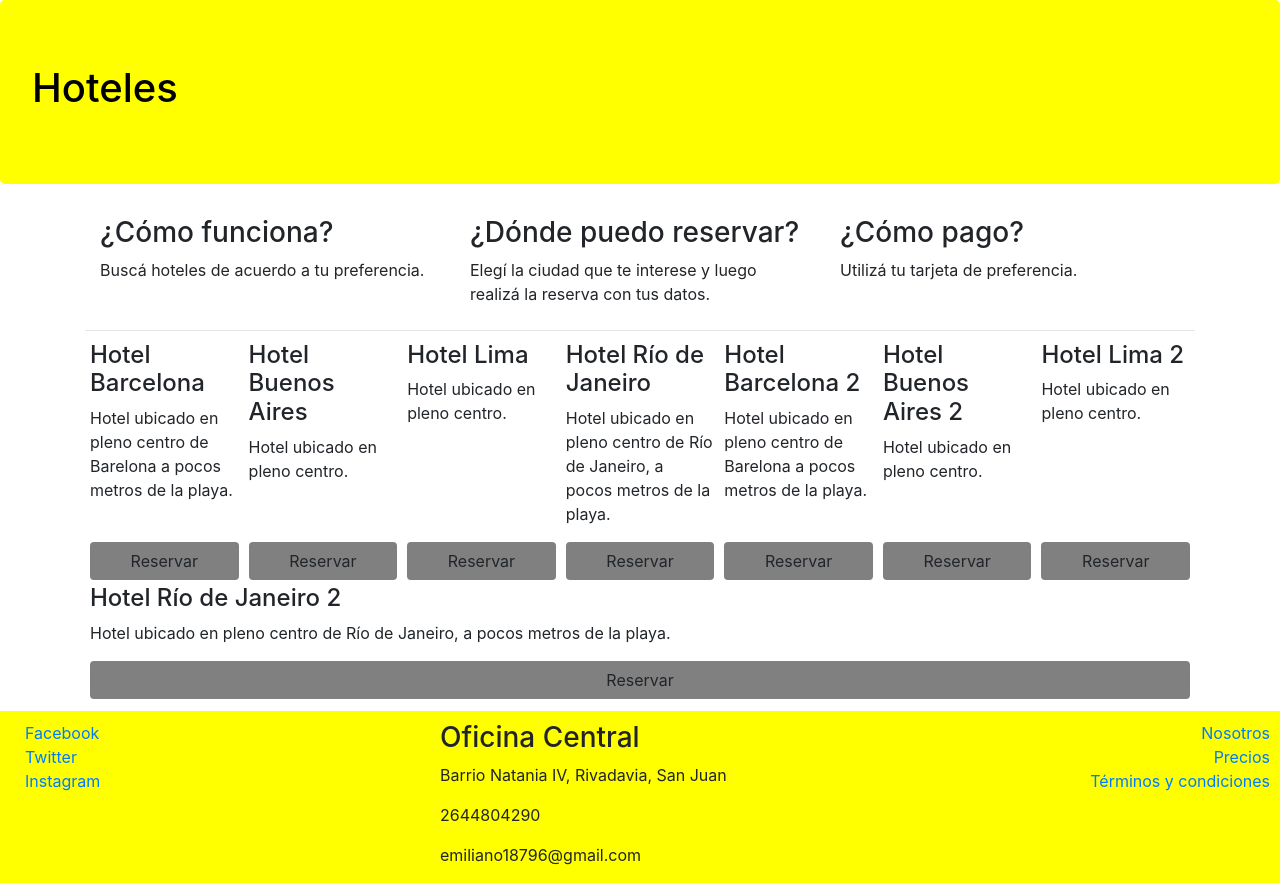
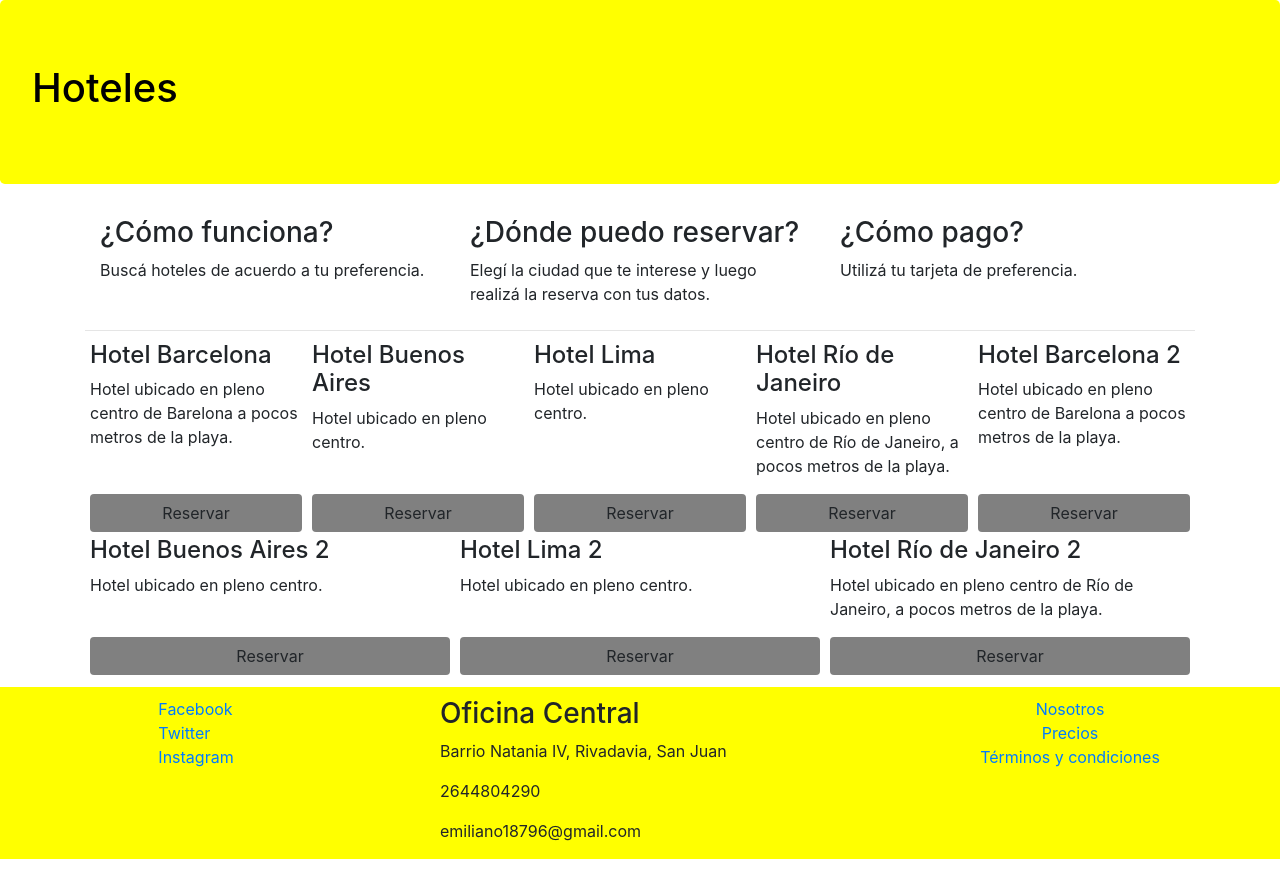
Before and after one commit to emilianoLarrea/curso_fs_js_mod1, a website: page index.html in a window 1280 px wide. After the commit the page ends 859 px from the top, so only its background shows below. Drawn offline with nearby package versions, Linux system fonts and the light colour scheme.

Commit message:
week 1 done

```diff
--- a/css/main.css
+++ b/css/main.css
@@ -15,7 +15,7 @@
 }
 
 .card-hotel {
-    flex: 1 150px;
+    flex: 1 200px;
     padding: 2px 5px 2px 5px;
 }
 
--- a/index.html
+++ b/index.html
@@ -22,7 +22,7 @@
     </div>
     <div class="container">
 
-        <div class="d-flex">
+        <div class="d-flex flex-wrap">
             <div class="col-sm-4 col-md-4 col-lg-4">
                 <h3>¿Cómo funciona?</h3>
                 <p>Buscá hoteles de acuerdo a tu preferencia.</p>
@@ -116,20 +116,20 @@
     </div>
     <footer class="footer">
         <div class="row">
-            <div class="col-sm-4 d-flex flex-column">
+            <div class="col-sm-4 d-flex flex-column align-items-center">
                 <div class="col-sm-4">
                     <a href="">Facebook</a>
                     <a href="">Twitter</a>
                     <a href="">Instagram</a>
                 </div>
             </div>
-            <div class="col-sm-4">
+            <div class="col-sm-4 flex-column align-items-center">
                 <h3>Oficina Central</h3>
                 <p>Barrio Natania IV, Rivadavia, San Juan</p>
                 <p>2644804290</p>
                 <p>emiliano18796@gmail.com</p>
             </div>
-            <div class="col-sm-4 d-flex flex-column align-items-end">
+            <div class="col-sm-4 d-flex flex-column align-items-center">
                 <a href="">Nosotros</a>
                 <a href="">Precios</a>
                 <a href="">Términos y condiciones</a>
```
